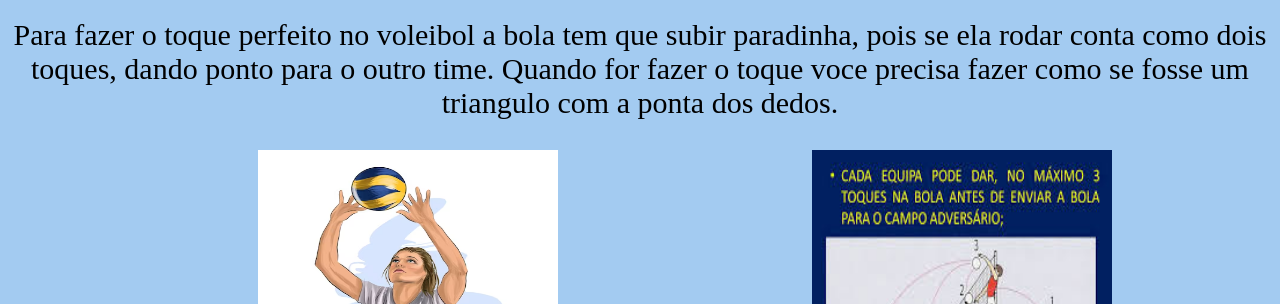
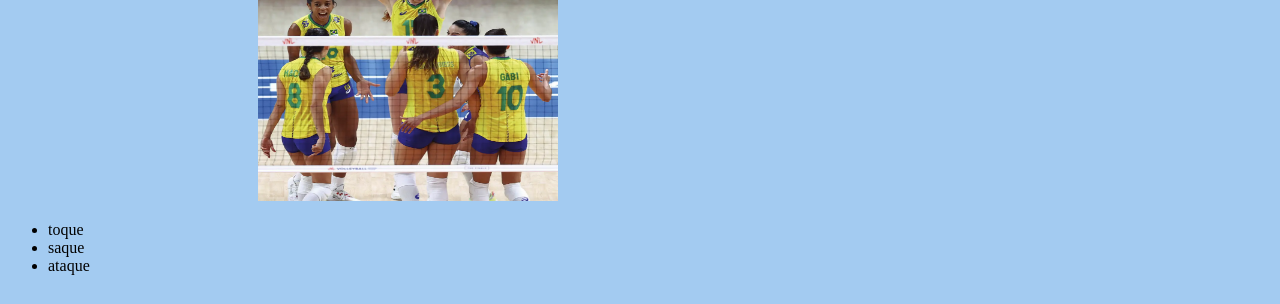
Before and after one commit to bendlinn/avaliacao, a plain HTML site: page index.html in a window 1280 px wide. Shown: the part 107-411 px from the top of the page. Drawn offline with Linux system fonts and the light colour scheme.

Commit message:
Add files via upload

```diff
--- a/index.html
+++ b/index.html
@@ -7,6 +7,15 @@
     <link rel="stylesheet" href="style.css">
 </head>
 <body>
+    <header class="cabecalho">
+<img class="volei3"  src="volei3.webp" alt="">
+<ul class="lista fundamentos">
+<li class="fundamentos">toque</li>
+<li class="fundamentos">saque</li>
+<li class="fundamentos">ataque</li>
+</ul>
+
+    </header>
     <h1>Como fazer um toque</h1>
     <p>Para fazer o toque perfeito no voleibol a bola tem que subir paradinha, pois se ela rodar conta como dois toques, dando ponto para o outro time.
         Quando for fazer o toque voce precisa fazer como se fosse um triangulo com a ponta dos dedos.
```
Also changed, not shown: volei3.webp (added).
